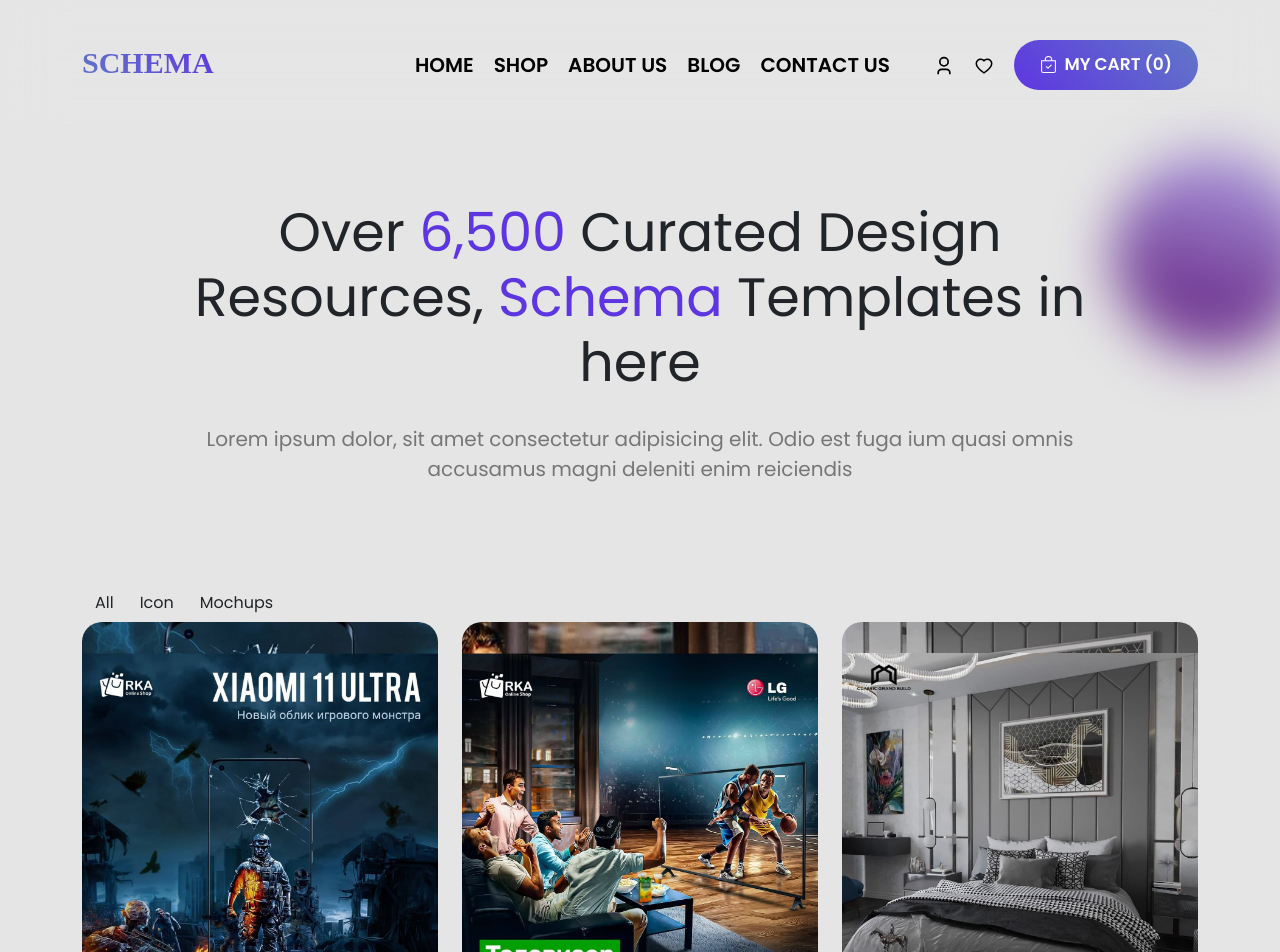
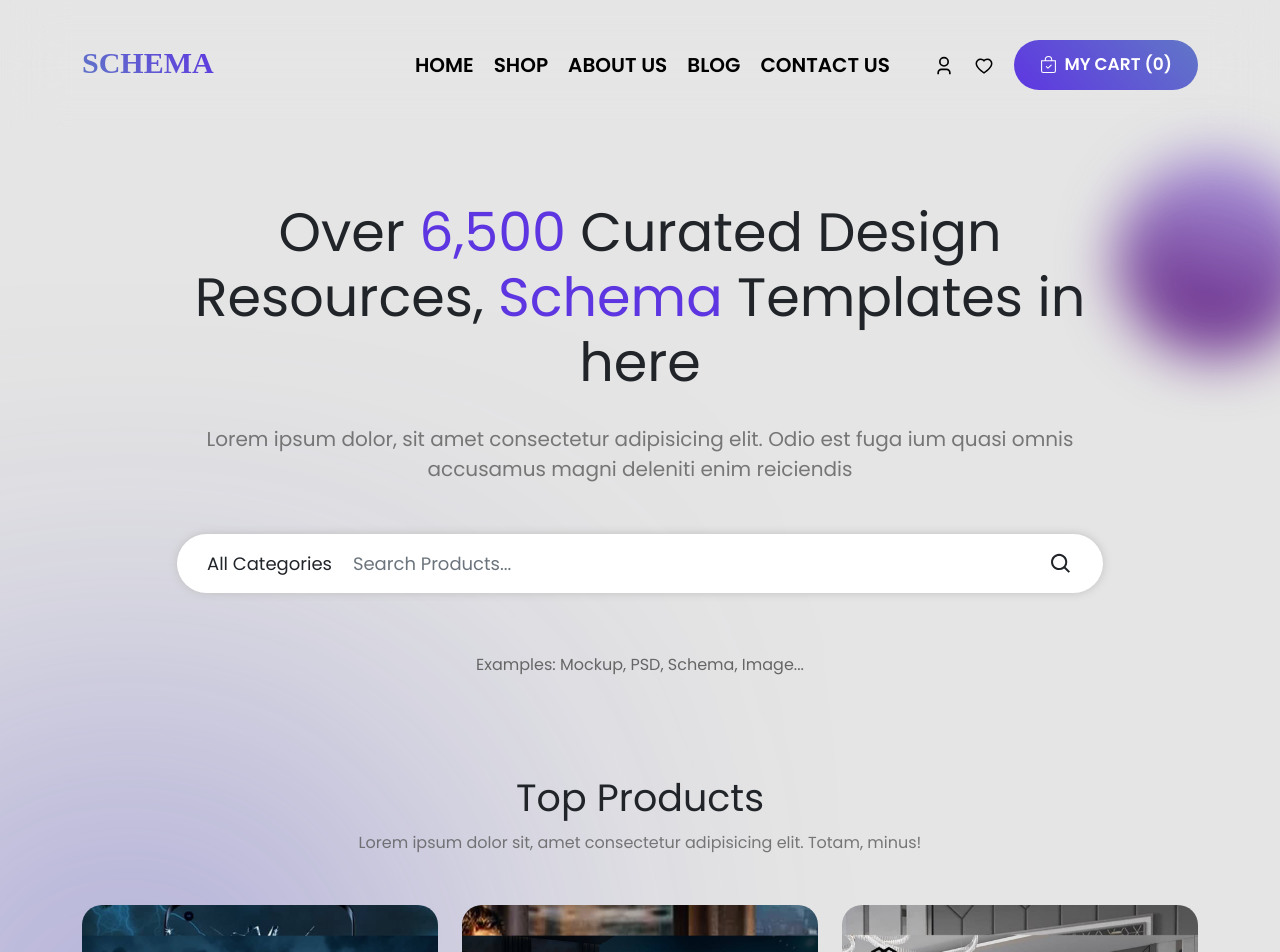
Before and after one commit to 7Davronbek/graduate-work-app, a React (Create React App) app: page / in a window 1280 px wide. Shown: the top 952 px of the page. Built offline with nearby package versions, Linux system fonts and the light colour scheme; a web font is replaced by a local one.

Commit message:
graduate-work-app

```diff
--- a/src/pages/Main.jsx
+++ b/src/pages/Main.jsx
@@ -8,8 +8,8 @@
     return (
         <>
             <Header />
-            {/* <AllCategoriesFilter />
-            <TopProducts /> */}
+            <AllCategoriesFilter />
+            <TopProducts />
             <ProductsFilter />
         </>
     )
```
